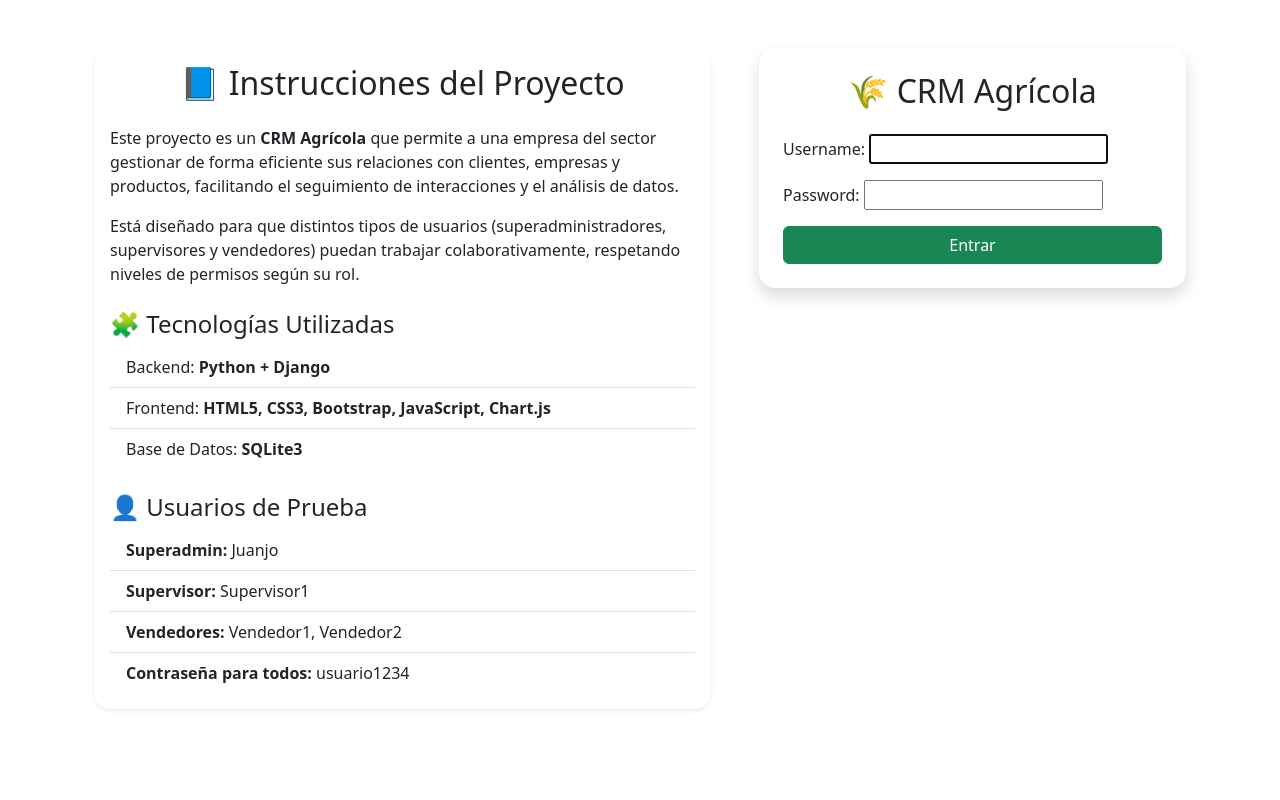
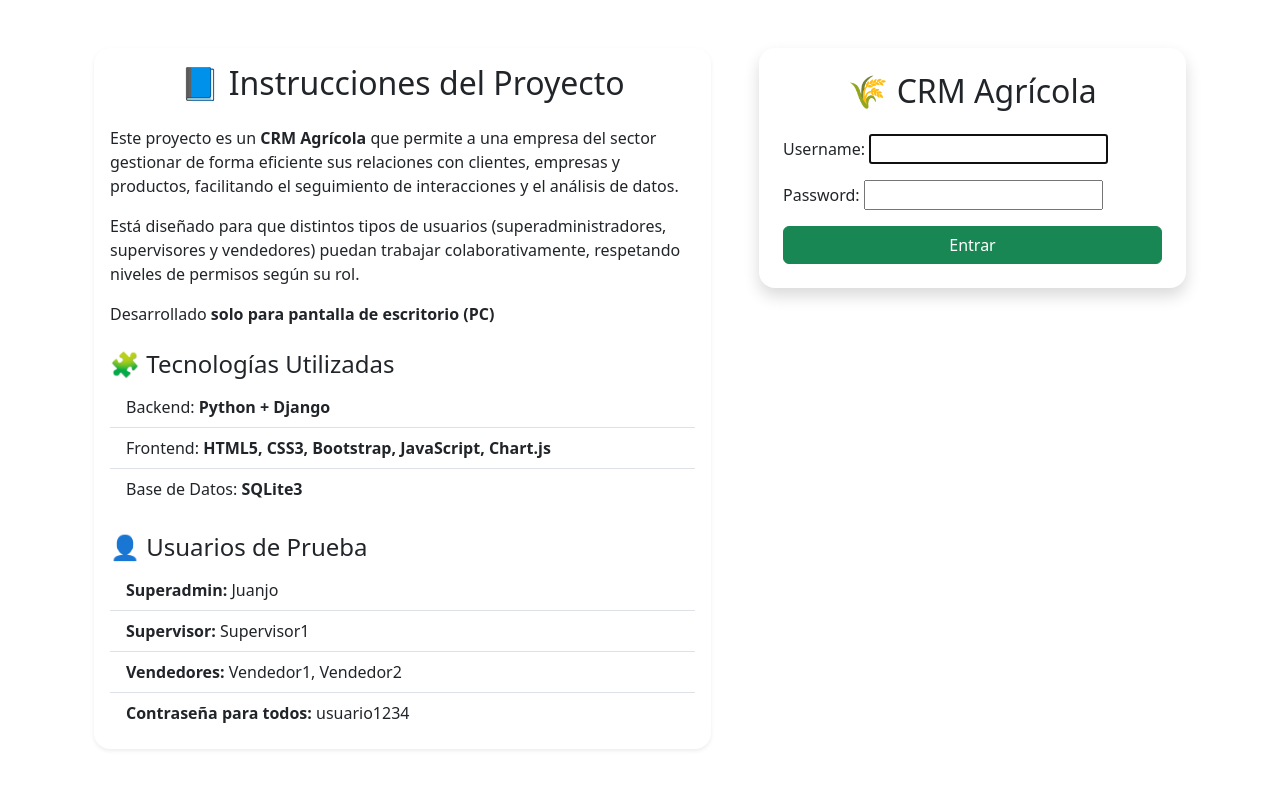
Before and after one commit to JuanjoR0/CRM-Agricola, a Django app: page /login/ in a window 1280 px wide. Run offline with Django 5.2, Linux system fonts and the light colour scheme.

Commit message:
Update login.html

```diff
--- a/crm/templates/registration/login.html
+++ b/crm/templates/registration/login.html
@@ -14,6 +14,9 @@
           </p>
           <p>
             Está diseñado para que distintos tipos de usuarios (superadministradores, supervisores y vendedores) puedan trabajar colaborativamente, respetando niveles de permisos según su rol.
+          </p>
+          <p>
+            Desarrollado <strong>solo para pantalla de escritorio (PC)</strong>
           </p>
 
           <h4 class="mt-4">🧩 Tecnologías Utilizadas</h4>
```
